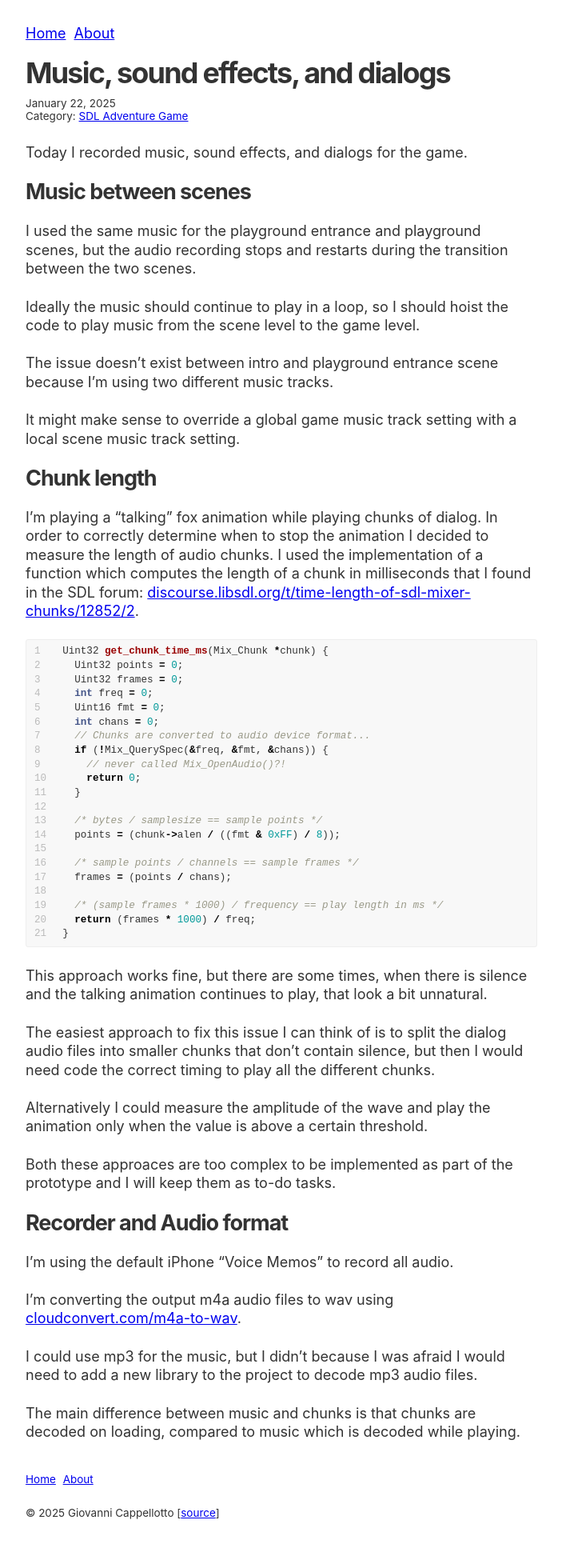
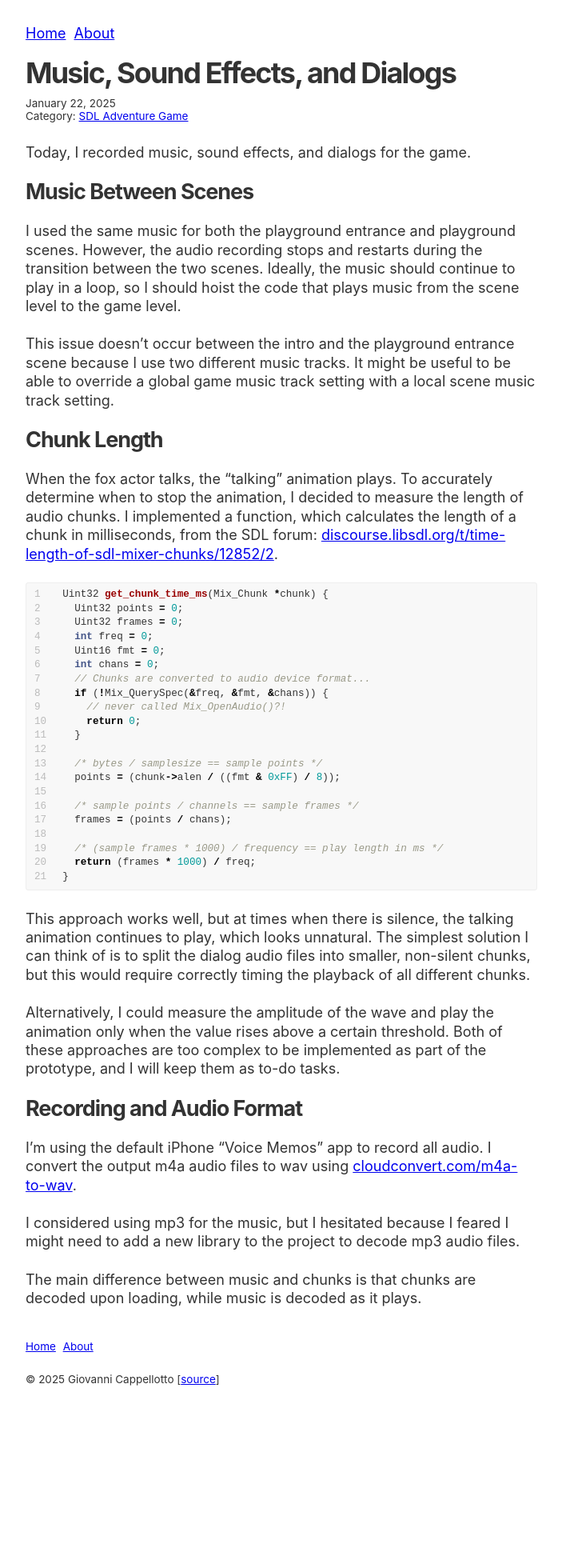
Before and after one commit to curlybracketshq/giovanni.curlybrackets.it, a Jekyll site: the page built from sdl-adventure-game/_posts/2025-01-22-music-sound-effects-and-dialogs.markdown, in a window 1280 px wide. Shown: the whole page at 80% size, without its empty margins (288-991 px from the left). Built offline with Jekyll 4.4.1, drawn with Linux system fonts in a browser that asks for light colours; after the commit the page ends 1778 px from its top, so only the background shows below that.

Commit message:
Improve content

````diff
--- a/sdl-adventure-game/_posts/2025-01-22-music-sound-effects-and-dialogs.markdown
+++ b/sdl-adventure-game/_posts/2025-01-22-music-sound-effects-and-dialogs.markdown
@@ -1,23 +1,19 @@
 ---
-title: Music, sound effects, and dialogs
+title: Music, Sound Effects, and Dialogs
 layout: post
 ---
 
-Today I recorded music, sound effects, and dialogs for the game.
+Today, I recorded music, sound effects, and dialogs for the game.
 
-## Music between scenes
+## Music Between Scenes
 
-I used the same music for the playground entrance and playground scenes, but the audio recording stops and restarts during the transition between the two scenes.
+I used the same music for both the playground entrance and playground scenes. However, the audio recording stops and restarts during the transition between the two scenes. Ideally, the music should continue to play in a loop, so I should hoist the code that plays music from the scene level to the game level.
 
-Ideally the music should continue to play in a loop, so I should hoist the code to play music from the scene level to the game level.
+This issue doesn’t occur between the intro and the playground entrance scene because I use two different music tracks. It might be useful to be able to override a global game music track setting with a local scene music track setting.
 
-The issue doesn't exist between intro and playground entrance scene because I'm using two different music tracks.
+## Chunk Length
 
-It might make sense to override a global game music track setting with a local scene music track setting.
-
-## Chunk length
-
-I'm playing a "talking" fox animation while playing chunks of dialog. In order to correctly determine when to stop the animation I decided to measure the length of audio chunks. I used the implementation of a function which computes the length of a chunk in milliseconds that I found in the SDL forum: [discourse.libsdl.org/t/time-length-of-sdl-mixer-chunks/12852/2](https://discourse.libsdl.org/t/time-length-of-sdl-mixer-chunks/12852/2).
+When the fox actor talks, the "talking" animation plays. To accurately determine when to stop the animation, I decided to measure the length of audio chunks. I implemented a function, which calculates the length of a chunk in milliseconds, from the SDL forum: [discourse.libsdl.org/t/time-length-of-sdl-mixer-chunks/12852/2](https://discourse.libsdl.org/t/time-length-of-sdl-mixer-chunks/12852/2).
 
 ```c
 Uint32 get_chunk_time_ms(Mix_Chunk *chunk) {
@@ -43,20 +39,14 @@ Uint32 get_chunk_time_ms(Mix_Chunk *chunk) {
 }
 ```
 
-This approach works fine, but there are some times, when there is silence and the talking animation continues to play, that look a bit unnatural.
+This approach works well, but at times when there is silence, the talking animation continues to play, which looks unnatural. The simplest solution I can think of is to split the dialog audio files into smaller, non-silent chunks, but this would require correctly timing the playback of all different chunks.
 
-The easiest approach to fix this issue I can think of is to split the dialog audio files into smaller chunks that don't contain silence, but then I would need code the correct timing to play all the different chunks.
+Alternatively, I could measure the amplitude of the wave and play the animation only when the value rises above a certain threshold. Both of these approaches are too complex to be implemented as part of the prototype, and I will keep them as to-do tasks.
 
-Alternatively I could measure the amplitude of the wave and play the animation only when the value is above a certain threshold.
+## Recording and Audio Format
 
-Both these approaces are too complex to be implemented as part of the prototype and I will keep them as to-do tasks.
+I'm using the default iPhone "Voice Memos" app to record all audio. I convert the output m4a audio files to wav using [cloudconvert.com/m4a-to-wav](https://cloudconvert.com/m4a-to-wav).
 
-## Recorder and Audio format
+I considered using mp3 for the music, but I hesitated because I feared I might need to add a new library to the project to decode mp3 audio files.
 
-I'm using the default iPhone "Voice Memos" to record all audio.
-
-I'm converting the output m4a audio files to wav using [cloudconvert.com/m4a-to-wav](https://cloudconvert.com/m4a-to-wav).
-
-I could use mp3 for the music, but I didn't because I was afraid I would need to add a new library to the project to decode mp3 audio files.
-
-The main difference between music and chunks is that chunks are decoded on loading, compared to music which is decoded while playing.
+The main difference between music and chunks is that chunks are decoded upon loading, while music is decoded as it plays.
````
